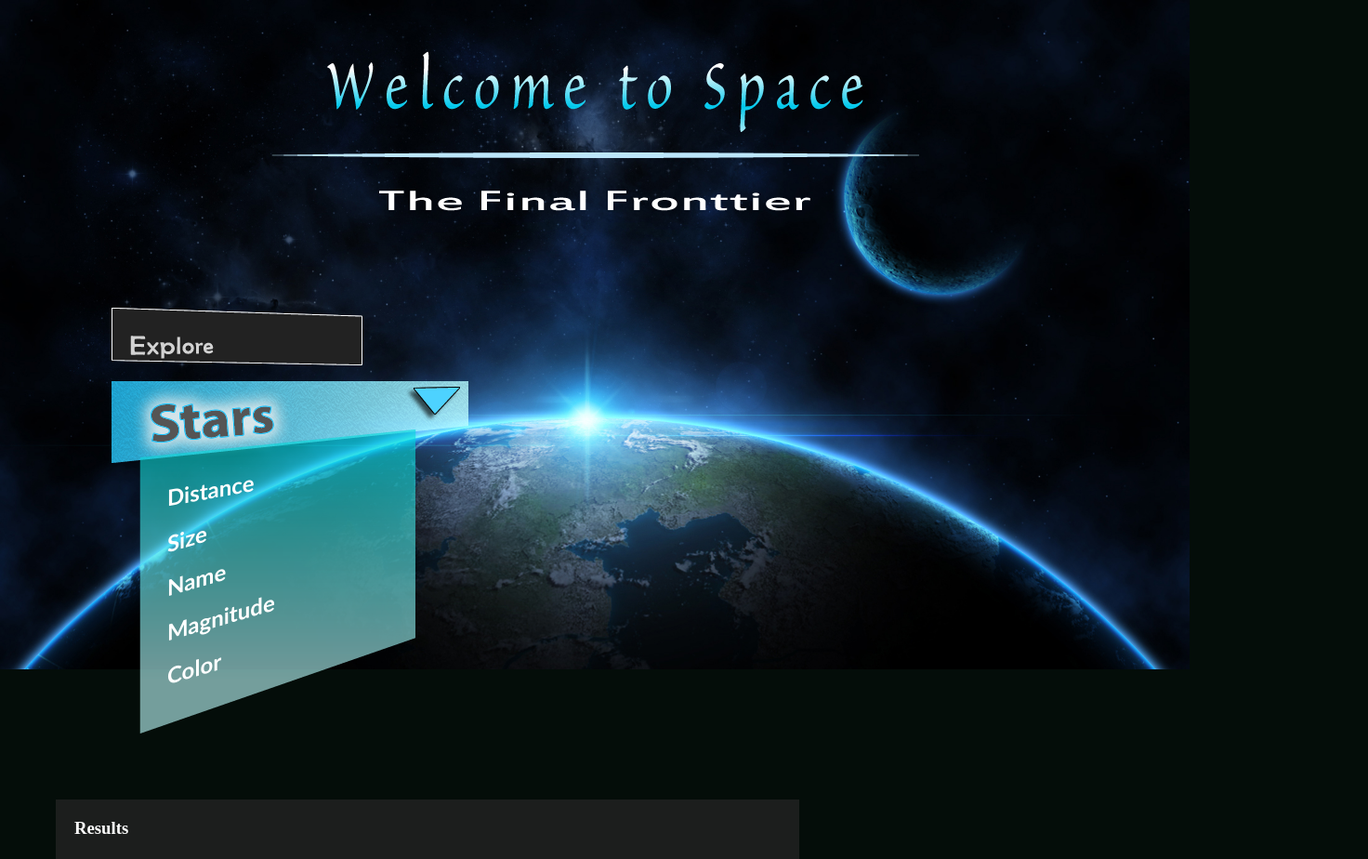
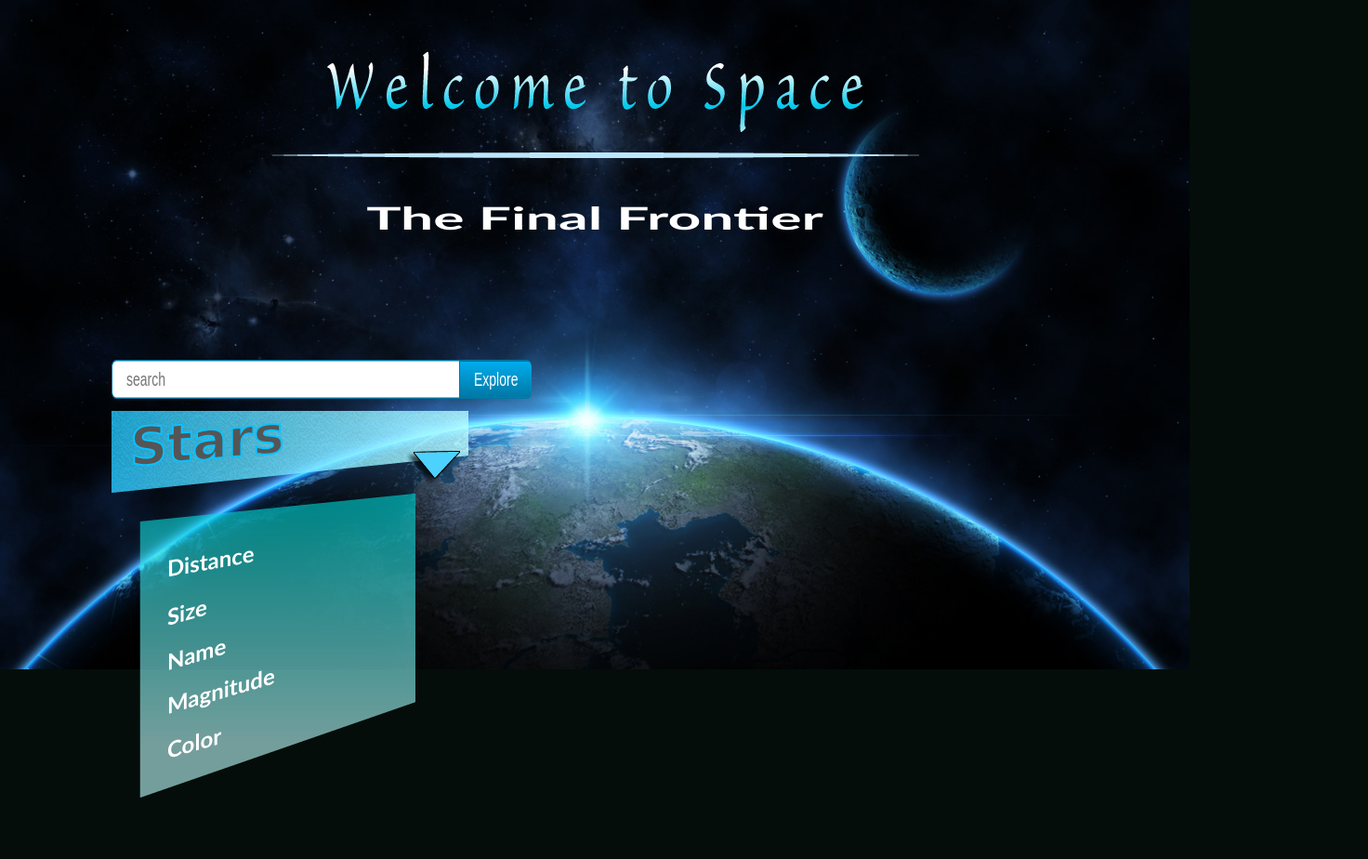
Before and after one commit to masamune2002/astronomy-demo, a website: page app/index.html in a window 1280 px wide. Shown: the top 924 px of the page at 93% size, 1472 px wide, since content can reach past the window. Drawn offline with nearby package versions, Linux system fonts and the light colour scheme.

Commit message:
image to text and foundation
Turned filters into text and added some animation. Search bar added
(going to google right now).  Spacing is off but will fix later.

```diff
--- a/app/css/style.css
+++ b/app/css/style.css
@@ -39,12 +39,12 @@ margin-right:auto;
 	}
 
 #stars{
-	margin-left: 142px;
-	margin-top: -88px;
+	margin-left: 20px;
+	margin-top: -178px;
 	}
 #quickinfo{
-	margin-top: -90px;
-	margin-left: 196px;
+	margin-top: -166px;
+	margin-left: 100px;
 	}
 #left-title{
 	margin-left: 120px;
@@ -66,6 +66,10 @@ margin-right:auto;
 #search{
 	margin-top: 60px;
 	margin-left: 120px;
+	/*border:1px solid white;
+	background-color:#222;
+	width: 384px;
+	height:40px;*/
 	}
 
 .explore{
@@ -87,7 +91,8 @@ margin-right:auto;
 	}
 
 h3{
-	/*background-color: #333;*/
+	font-family:Verdana, Geneva, sans-serif;
+	font-size:18px;
 	color: white;
 	padding: 20px;
 	margin-bottom: 0px;
@@ -138,6 +143,36 @@ li{
 	margin-right: auto;
 	}
 
+h1{
+	color: white;
+	font-family:"Trebuchet MS", Arial, Helvetica, sans-serif;
+	font-size: 3em;
+	-ms-transform: scale(1.3,0.7); /* IE 9 */
+	-webkit-transform: scale(1.3,0.7); /* Chrome, Safari, Opera */
+	transform: scale(1.3,0.7);
+	}
+h2{
+	color: white;
+	/*width: 200px;*/
+	}
+h4{
+	font-family: "Myriad Pro", Verdana, Helvetica, sans-serif, Tahoma;
+	font-size: 3.5em;
+	color: #555;
+	font-weight: 900;
+	-webkit-text-stroke: 2px #0BC1FE;
+	-webkit-transition:text-shadow .8s; /* For Safari 3.1 to 6.0 */
+	transition:text-shadow .8s;
+	}
+h5{
+	font-family: "Myriad Pro", Verdana, Helvetica, sans-serif, Tahoma;
+	font-size: 30px;
+	color: #CCC;
+	font-weight: 100;
+	margin-top: 38px;
+	margin-left: -50px;
+	}
+
 #skew{
 	color: white;
 	font-family:"Trebuchet MS", Arial, Helvetica, sans-serif;
@@ -156,3 +191,73 @@ li{
 	transform: skew(0deg,-10deg);
 	margin-bottom: -16px;
 	}
+
+.skew-stars{
+	-ms-transform: skew(0deg,-5deg); /* IE 9 */
+	-webkit-transform: skew(0deg,-5deg); /* Chrome, Safari, Opera */
+	transform: skew(0deg,-5deg);
+	}
+
+.skew-qinfo{
+	-ms-transform: skew(0deg,5deg); /* IE 9 */
+	-webkit-transform: skew(0deg,5deg); /* Chrome, Safari, Opera */
+	transform: skew(0deg,5deg);
+	}
+
+.glow:hover{text-shadow: 0em 0em .4em #fff, 0em 0em .6em #fff, 0em 0em .6em #fff; 0em 0em .8em #fff}
+
+h2:link {color:white;}      /* unvisited link */
+h2:visited {color:white;}  /* visited link */
+h2:hover {color:#0CF;}  /* mouse over link */
+h2:active {color:#71F1F4;}  /* selected link */
+
+a{text-decoration:none;}
+
+/*SEARCH===========================================*/
+	#tfnewsearch{
+		float:left;
+		-ms-transform: scale(1,1.5); /* IE 9 */
+	-webkit-transform: scale(1,1.5); /* Chrome, Safari, Opera */
+	transform: scale(1,1.5);
+		/*padding:6px 20px;*/
+	}
+	.tftextinput{
+		margin: 0;
+		padding: 5px 15px;
+		font-family: Arial, Helvetica, sans-serif;
+		font-size:14px;
+		border:1px solid #0076a3; border-right:0px;
+		border-top-left-radius: 5px 5px;
+		border-bottom-left-radius: 5px 5px;
+	}
+	.tfbutton {
+		margin: 0;
+		padding: 5px 15px;
+		font-family: Arial, Helvetica, sans-serif;
+		font-size:14px;
+		outline: none;
+		cursor: pointer;
+		text-align: center;
+		text-decoration: none;
+		color: #ffffff;
+		border: solid 1px #0076a3; border-right:0px;
+		background: #0095cd;
+		background: -webkit-gradient(linear, left top, left bottom, from(#00adee), to(#0078a5));
+		background: -moz-linear-gradient(top,  #00adee,  #0078a5);
+		border-top-right-radius: 5px 5px;
+		border-bottom-right-radius: 5px 5px;
+	}
+	.tfbutton:hover {
+		text-decoration: none;
+		background: #007ead;
+		background: -webkit-gradient(linear, left top, left bottom, from(#0095cc), to(#00678e));
+		background: -moz-linear-gradient(top,  #0095cc,  #00678e);
+	}
+	/* Fixes submit button height problem in Firefox */
+	.tfbutton::-moz-focus-inner {
+	  border: 0;
+	}
+	.tfclear{
+		clear:both;
+	}
+/*=================================================*/
--- a/app/index.html
+++ b/app/index.html
@@ -13,6 +13,7 @@
 	<script src="vendor/angular/angular.js"></script>
 	<script src="vendor/jquery-csv/src/jquery.csv.js"></script>
 	<script type="text/javascript" src="js/app.js"></script>
+    <script src="js/vendor/custom.modernizr.js"></script>
 </head>
 
 <body ng-controller="StarController">
@@ -20,7 +21,7 @@
 <div id="title">
 <div class="center" id="space"> <img src="assets/img/welcome.png"> </div>
 <div class="center" id="line"> <img src="assets/img/titlebreak.png"> </div>
-<div class="center" id="frontier"> <img src="assets/img/finalfrontier.png"> </div>
+<div class="center" id="frontier"> <h1> The Final Frontier </h1> </div>
 </div>
 <!--End Ttle-->
 
@@ -29,21 +30,26 @@
 
 <!--Left-->
 <div id="left-side">
-	<div id="search"> <img src="assets/img/searchbox.png"> </div>
-	<div class="explore"> <img src="assets/img/explore.png" class="explore"> </div>
-
+	<div id="search">
+    <form id="tfnewsearch" method="get" action="http://www.google.com">
+		        <input type="text" class="tftextinput" name="q" placeholder="search" size="40" maxlength="120"><input type="submit" value="Explore" class="tfbutton">
+		</form>
+	<div class="tfclear"></div>
+	<!--<div class="explore"> <h5>Explore</h5> </div>-->
+	</div>
 	<div id="filter">
 		<div>
-			<div id="left-title"> <img src="assets/img/lefttitle.png"> </div>
-			<div id="stars"> <img src="assets/img/stars.png"> </div>
+			<div id="left-title"> <img src="assets/img/lefttitle.png">
+				<div id="stars" class="has-dropdown"> <h4 class="glow skew-stars">Stars</h4> </div>
+            </div>
 			<div id="drop-arrow"> <img src="assets/img/droparrow.png"> </div>
 			<div id="left-panel"> <img src="assets/img/left-panel.png"> </div>
-			<div id="filter-list">
-				<div id="skew-dist"> <h2>Distance</h2> </div>
-				<div id="skew"> <h2>Size</h2> </div>
-                <div id="skew"> <h2>Name</h2> </div>
-                <div id="skew"> <h2>Magnitude</h2> </div>
-                <div id="skew"> <h2>Color</h2> </div>
+			<div id="filter-list" class="dropdown">
+				<div id="skew-dist"> <a href="#"> <h2>Distance</h2> </a> </div>
+				<div id="skew"> <a href="#"> <h2>Size</h2> </a> </div>
+                <div id="skew"> <a href="#"> <h2>Name</h2> </a> </div>
+                <div id="skew"> <a href="#"> <h2>Magnitude</h2> </a> </div>
+                <div id="skew"> <a href="#"> <h2>Color</h2> </a> </div>
 			</div>
 		</div>
 	</div>
@@ -67,8 +73,9 @@
 <div id="right-side">
 	<div id="filter">
 		<div>
-			<div id="left-title"> <img src="assets/img/righttitle.png"> </div>
-			<div id="quickinfo"> <img src="assets/img/quickinfo.png"> </div>
+			<div id="left-title"> <img src="assets/img/righttitle.png">
+				<div id="quickinfo"> <h4 class="glow skew-qinfo">Quick Info</h4> </div>
+            </div>
 			<div id="right-panel"> <img src="assets/img/right-panel.png"> </div>
 		</div>
 	</div>
```
Also changed, not shown: app/css/my-styles.css (added, +27 -0 lines), app/test.html (added, +41 -0 lines), 1 other file.
